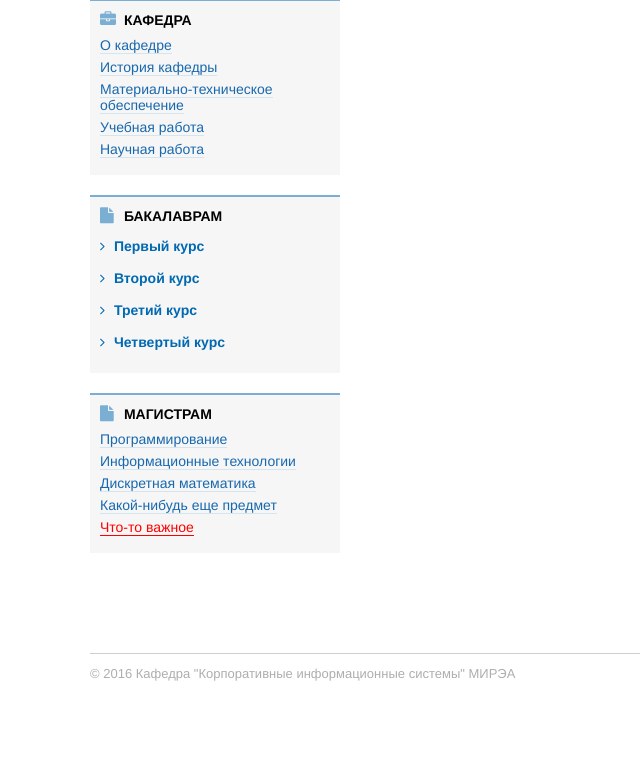
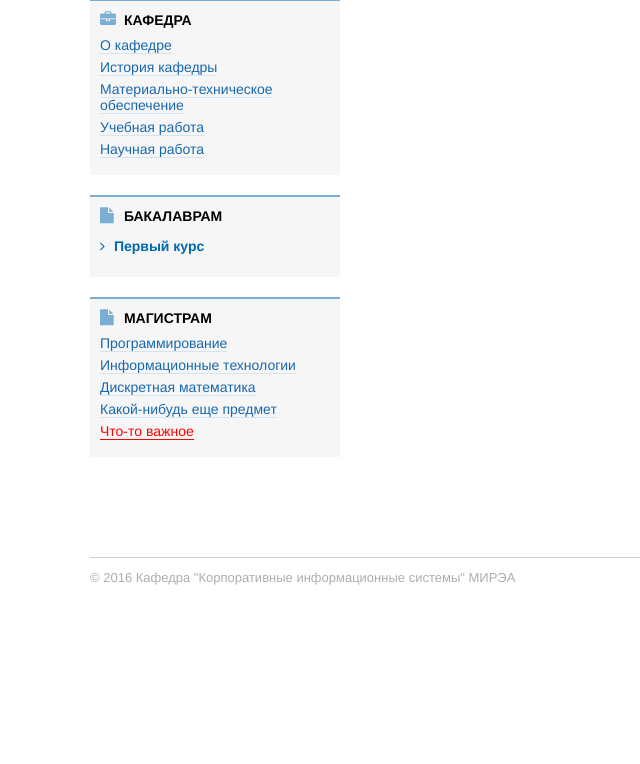
Before and after one commit to CaptFrozenberg/kafedra, a Django app: template templates/main.html in a window 1280 px wide. Shown: the part 131-895 px from the top of the page, without its empty margins (0-640 px from the left). After the commit the page ends 716 px from the top, so only its background shows below. Run offline with Django 3.2, Linux system fonts and the light colour scheme; tables that the repository leaves empty hold one stand-in row (values such as "Sample post"); the template is opened without the code that fills it: values that come from a table or form of the project are taken from there, most other values are stand-ins (such as "Sample title", 1, 10 or a date in 2020).

Commit message:
Боковое меню бакалавриат
данные о предметах теперь берутся из моделей

```diff
--- a/main/models.py
+++ b/main/models.py
@@ -3,6 +3,8 @@ from django.db import models
 class Subject(models.Model):
     name = models.CharField(max_length=50, unique=True, verbose_name='Название предмета')
     code_name = models.SlugField(max_length=20, unique=True, verbose_name='URL префикс')
+    magistratura = models.BooleanField(verbose_name='Магистратура', default=False)
+    kurs = models.PositiveSmallIntegerField(verbose_name='Курс', default=0)
 
     def __str__(self):
         return self.name
--- a/main/templates/subject.html
+++ b/main/templates/subject.html
@@ -5,6 +5,7 @@
 		{{ subject_name }}
 	</h1>
 	<span class="word wrap">
+		{% for doc in docs %}
 		<img src="{% static 'images/word.png' %}" height="100" class="inline" />
 		<p class="inline">
 			<b>
--- a/templates/main.html
+++ b/templates/main.html
@@ -69,117 +69,32 @@
 				Бакалаврам
 			</span>
 			<ul class="notab">
+			{% for i in kurses %}
+
 				<li>
-					<input type="checkbox" id="a" class="del"/>
-					<label for="a" class="del">
+					<input type="checkbox" id="{% cycle 'a' 'b' 'c' 'd' %}" class="del"/>
+					<label for="{% cycle 'a' 'b' 'c' 'd' %}" class="del">
 						<i class="del fa fa-angle-right" id="closed"> </i>
 						<i class="del fa fa-angle-down" id="opened"> </i>
-						<b>Первый курс</b>
+
+						<b> {% cycle 'Первый' 'Второй' 'Третий' 'Четвертый' %} курс</b>
 					</label>
 					<div class="unseen">
 						<ul class="sub-menu">
+						<!-- {% cycle subjects_1_kurs subjects_2_kurs subjects_3_kurs subjects_4_kurs as subjects %} -->
+						{% for subject in subjects %}
 							<li>
-								<a class="sidebar_link" href="{% url 'subject_name' subject='proga' %}">
-
-									Программирование
+								<a class="sidebar_link" href="{% url 'subject_name' subject=subject.code_name %}">
+									{{ subject.name }}
 								</a>
 							</li>
-							<li>
-								<a class="sidebar_link" href="#">
-									Информационные технологии
-								</a>
-							</li>
-							<li>
-								<a class="sidebar_link" href="#">
-									Дискретная математика
-								</a>
-							</li>
+						{% endfor %}
 						</ul>
 					</div>
 				</li>
+			{% endfor %}
+			</ul>
 
-				<li>
-					<input type="checkbox" id="b" class="del"/>
-					<label for="b" class="del">
-						<i class="del fa fa-angle-right" id="closed"> </i>
-						<i class="del fa fa-angle-down" id="opened"> </i>
-						<b>Второй курс</b>
-					</label>
-					<div class="unseen">
-						<ul class="sub-menu">
-							<li>
-								<a class="sidebar_link" href="#">
-									Программирование
-								</a>
-							</li>
-							<li>
-								<a class="sidebar_link" href="#">
-									Информационные технологии
-								</a>
-							</li>
-							<li>
-								<a class="sidebar_link" href="#">
-									Дискретная математика
-								</a>
-							</li>
-						</ul>
-					</div>
-				</li>
-				<li>
-				<input type="checkbox" id="c" class="del"/>
-					<label for="c" class="del ">
-						<i class="del fa fa-angle-right" id="closed"> </i>
-						<i class="del fa fa-angle-down" id="opened"> </i>
-						<b>Третий курс</b>
-					</label>
-					<div class="unseen">
-						<ul class="sub-menu">
-							<li>
-								<a class="sidebar_link" href="#">
-									Программирование
-								</a>
-							</li>
-							<li>
-								<a class="sidebar_link" href="#">
-									Информационные технологии
-								</a>
-							</li>
-							<li>
-								<a class="sidebar_link" href="#">
-									Дискретная математика
-								</a>
-							</li>
-						</ul>
-					</div>
-				</li>
-				<li>
-				<input type="checkbox" id="d" class="del"/>
-					<label for="d" class="del">
-						<i class="del fa fa-angle-right" id="closed"> </i>
-						<i class="del fa fa-angle-down" id="opened"> </i>
-						<b>Четвертый курс</b>
-					</label>
-					<div class="unseen">
-						<ul class="sub-menu">
-							<li>
-								<a class="sidebar_link" href="#">
-									Программирование
-								</a>
-							</li>
-							<li>
-								<a class="sidebar_link" href="#">
-									Информационные технологии
-								</a>
-							</li>
-							<li>
-								<a class="sidebar_link" href="#">
-									Дискретная математика
-								</a>
-							</li>
-						</ul>
-					</div>
-				</li>
-			</ul>
 
 		</div>
 		<div class="sidebar">
@@ -188,6 +103,7 @@
 				Магистрам
 			</span>
 			<ul class="notab">
+
 				<li>
 					<a class="sidebar_link" href="#">
 						Программирование
```
Also changed, not shown: generic/mixins.py (+9 -3 lines), main/views.py (+3 -4 lines), main/migrations/0003_subject_magistratura.py (added), main/migrations/0004_subject_kurs.py (added), 1 other file.
